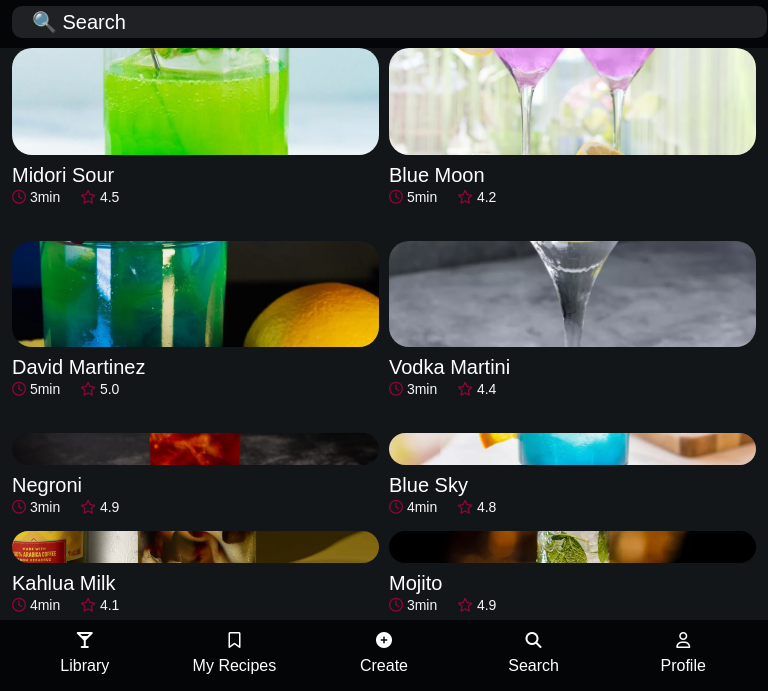
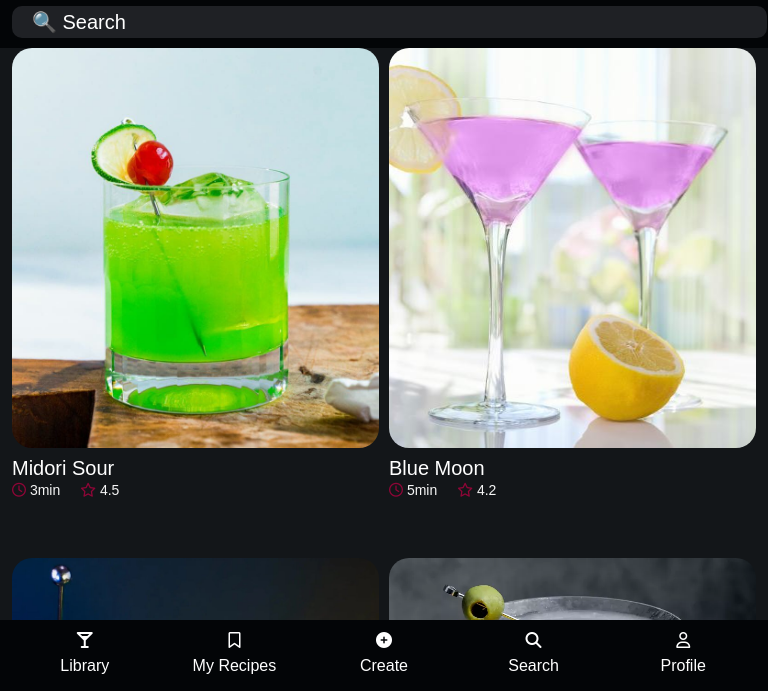
Before and after one commit to Kronii1/Liquid-Dreams, a website built with Vite: page home.html in a window 768 px wide. Shown: the part 109-800 px from the top of the page. Built offline with nearby package versions, Linux system fonts and the light colour scheme.

Commit message:
media query ipad grid overflow add

```diff
--- a/scss/home.scss
+++ b/scss/home.scss
@@ -173,8 +173,10 @@ body {
     padding: 0px 12px;
     display: grid;
     grid-template-columns: repeat(2, 1fr);
-    grid-template-rows: repeat(2, 1fr);
+    height: 100%;
+    grid-auto-rows: 500px;
     gap: 10px;
+    overflow: auto;
     .main__content-1 {
       display: grid;
       grid-template-rows: 0.8fr 0.2fr;
```
Also changed, not shown: css/home.css, 1 other file.
